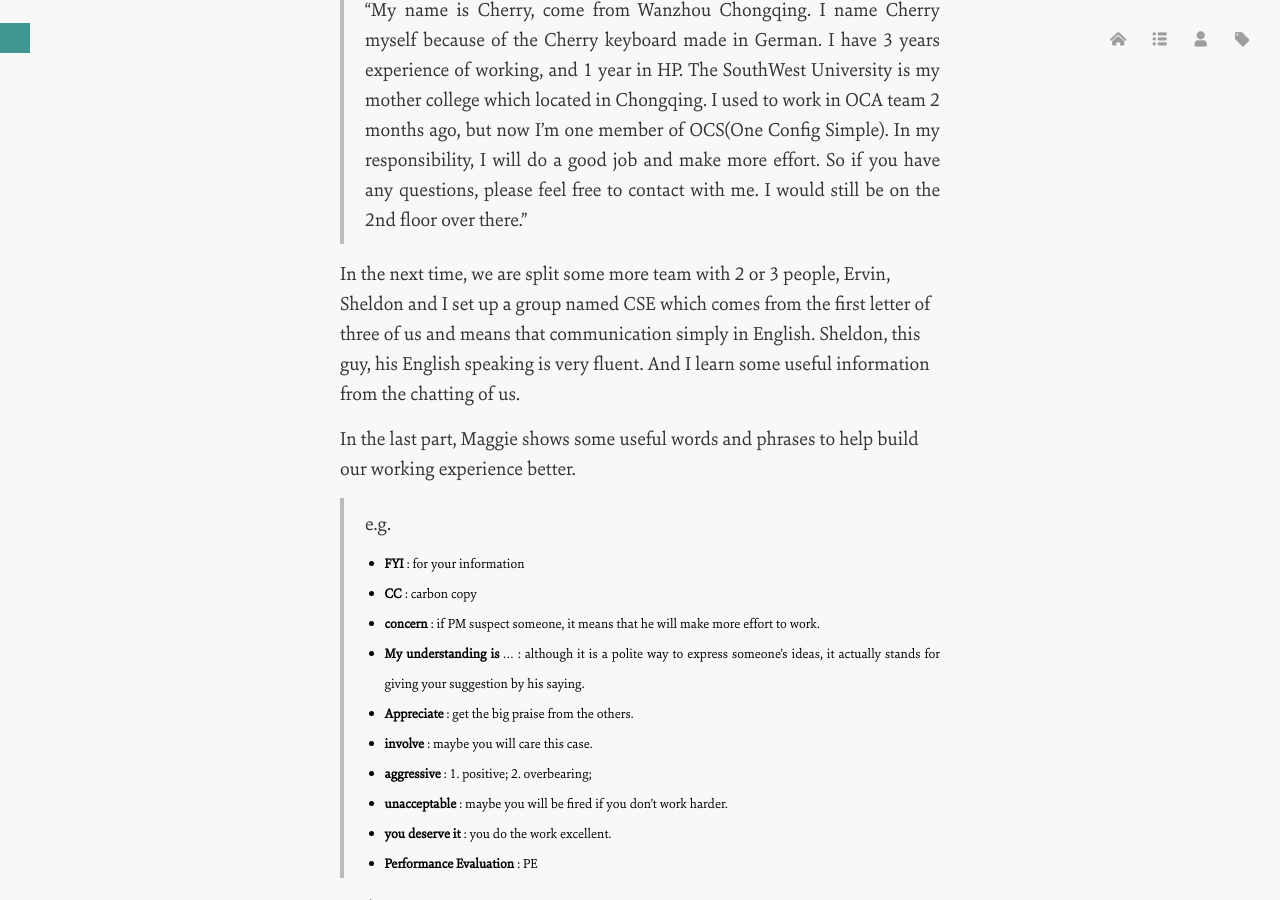
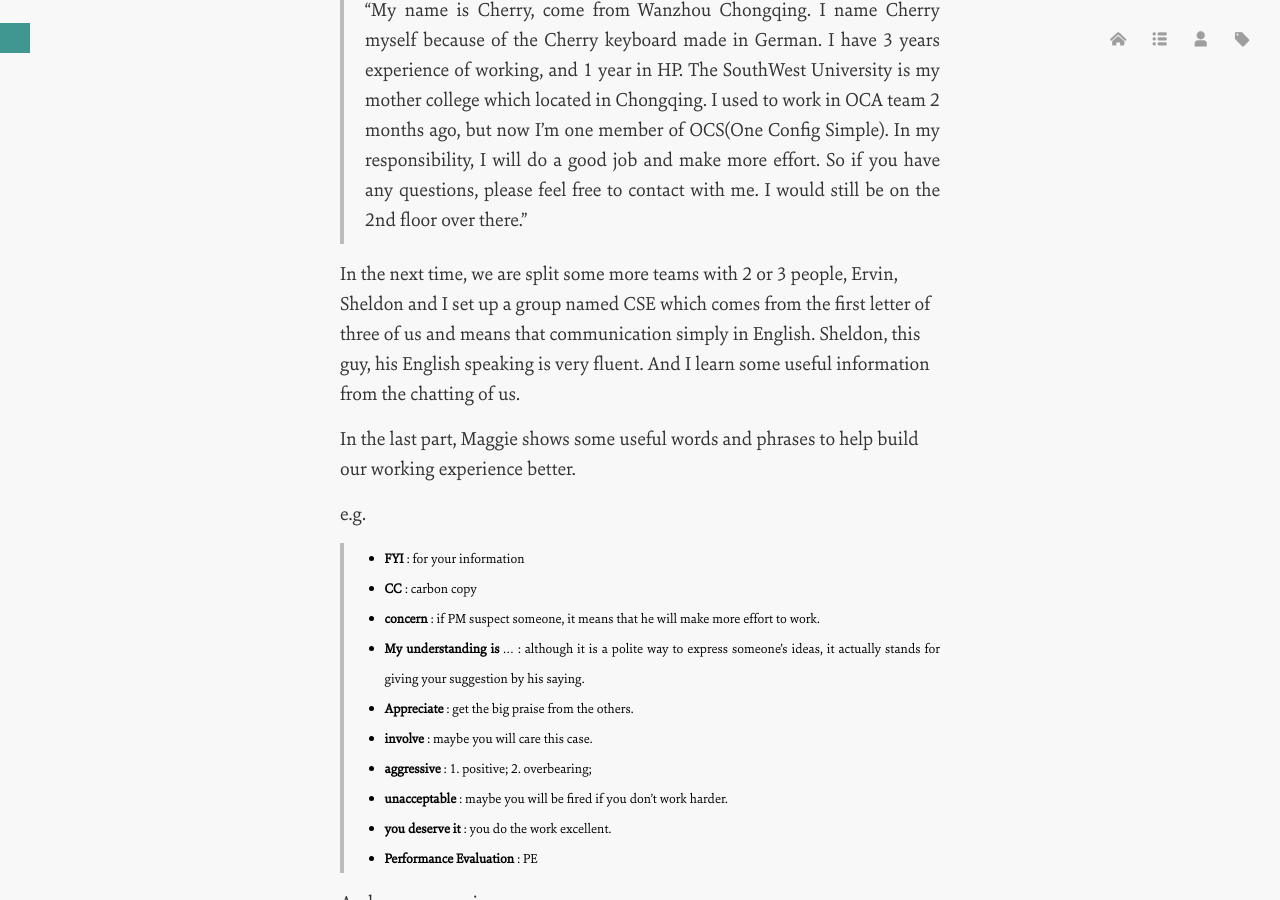
Before and after one commit to luolinjia/en, a Jekyll site: the page built from _posts/2015-01-17-english-training-session-1.md, in a window 1280 px wide and 900 px high, scrolled down 812 px. Built offline with Jekyll 4.4.1, drawn with Linux system fonts in a browser that asks for light colours; Markdown is read by kramdown in place of the engine named in the settings; comment, search, counter and statistics services are not loaded.

Commit message:
Update 2015-01-17-english-training-session-1.md

```diff
--- a/_posts/2015-01-17-english-training-session-1.md
+++ b/_posts/2015-01-17-english-training-session-1.md
@@ -19,11 +19,11 @@ In the first part, everyone would do an introduction to all who attended in this
 
 > "My name is Cherry, come from Wanzhou Chongqing. I name Cherry myself because of the Cherry keyboard made in German. I have 3 years experience of working, and 1 year in HP. The SouthWest University is my mother college which located in Chongqing. I used to work in OCA team 2 months ago, but now I'm one member of OCS(One Config Simple). In my responsibility, I will do a good job and make more effort. So if you have any questions, please feel free to contact with me. I would still be on the 2nd floor over there."
 
-In the next time, we are split some more team with 2 or 3 people, Ervin, Sheldon and I set up a group named CSE which comes from the first letter of three of us and means that communication simply in English. Sheldon, this guy, his English speaking is very fluent. And I learn some useful information from the chatting of us.
+In the next time, we are split some more teams with 2 or 3 people, Ervin, Sheldon and I set up a group named CSE which comes from the first letter of three of us and means that communication simply in English. Sheldon, this guy, his English speaking is very fluent. And I learn some useful information from the chatting of us.
 
 In the last part, Maggie shows some useful words and phrases to help build our working experience better.
 
-> e.g.
+e.g.
 > - **FYI** : for your information
 > - **CC** : carbon copy
 > - **concern** : if PM suspect someone, it means that he will make more effort to work.
```
